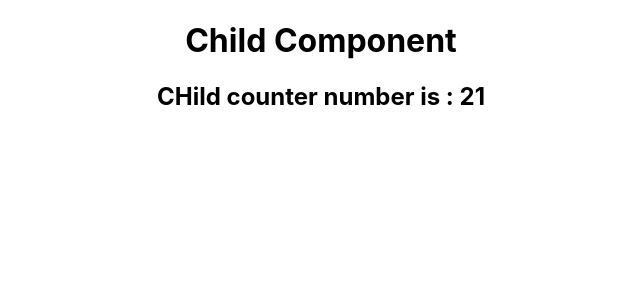
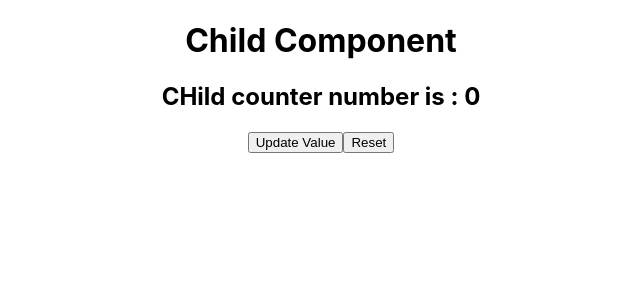
Before and after one commit to samadakram/Bootcamp2020-Class-5-English, a React (Create React App) app: page / in a window 1280 px wide. Shown: the top 300 px of the page, without its empty margins (319-959 px from the left). Built offline with nearby package versions, Linux system fonts and the light colour scheme.

Commit message:
Updated App.js , Child.js and ValueContext.js
added arrow funtion in valueContext.js and used state in App.js and then used usecontext in child.js and added a button which updated value of  counter and also a Reset named button which resets value to 0

```diff
--- a/src/App.js
+++ b/src/App.js
@@ -6,7 +6,7 @@ import './App.css';
 function App() {
 
   // let [number, setNumber] = useState(0);
-  let value = 21;
+  let value = useState(0);
   return (
     <ValueContext.Provider value={value} >
       <div className="App">
--- a/src/Child.js
+++ b/src/Child.js
@@ -6,7 +6,9 @@ const Child = () => {
     return(
         <div>
             <h1>Child Component</h1>
-            <h2>CHild counter number is : {value} </h2>
+            <h2>CHild counter number is : {value[0]} </h2>
+            <button onClick={()=> value[1](++value[0])} >Update Value</button>
+            <button onClick={()=> value[1](0,value[0])} >Reset</button>
         </div>
     );
 }
--- a/src/ValueContext.js
+++ b/src/ValueContext.js
@@ -1,5 +1,5 @@
 import React from 'react';
 
-const ValueContext = React.createContext(12);
+const ValueContext = React.createContext(12, ()=>{});
 
 export default ValueContext;
```
